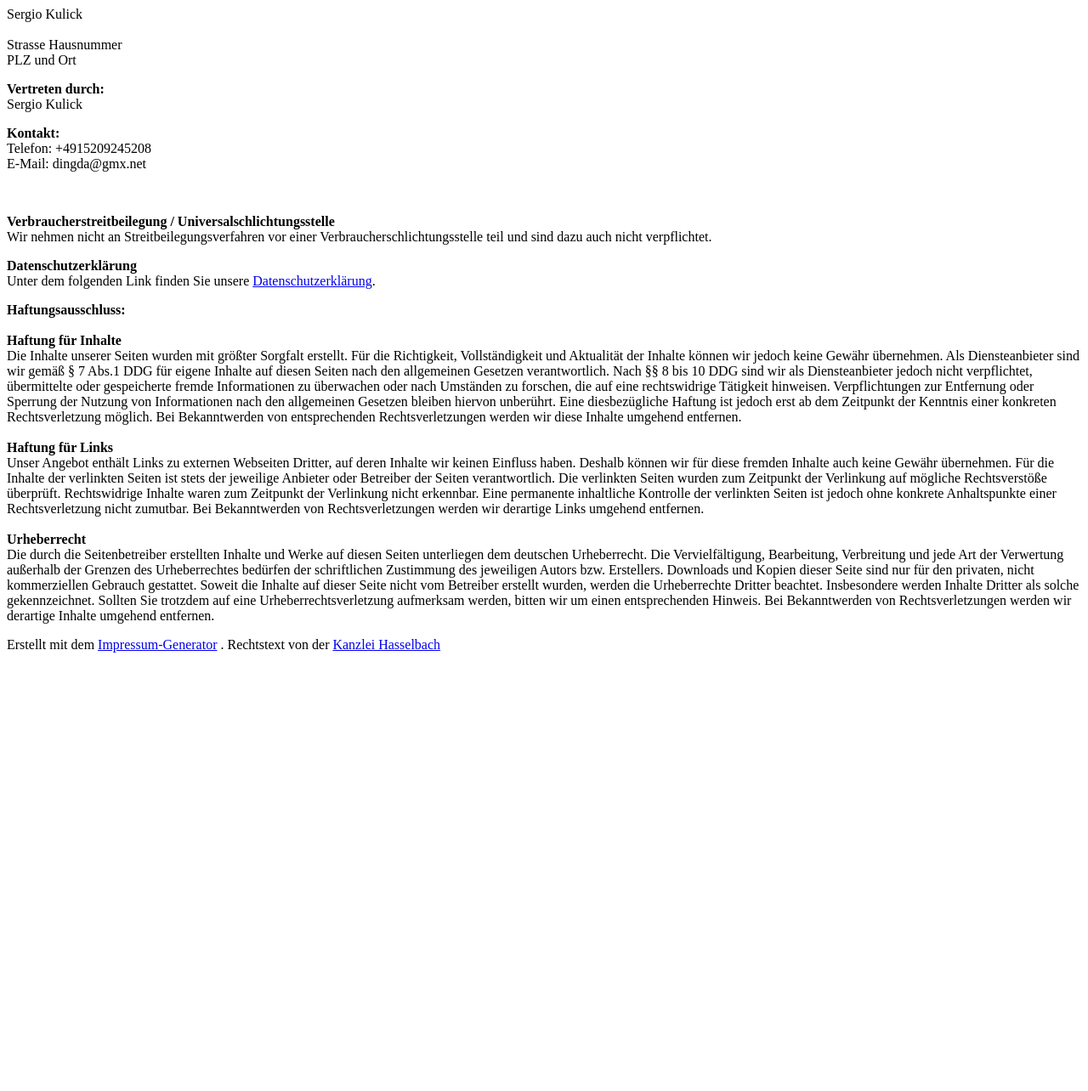
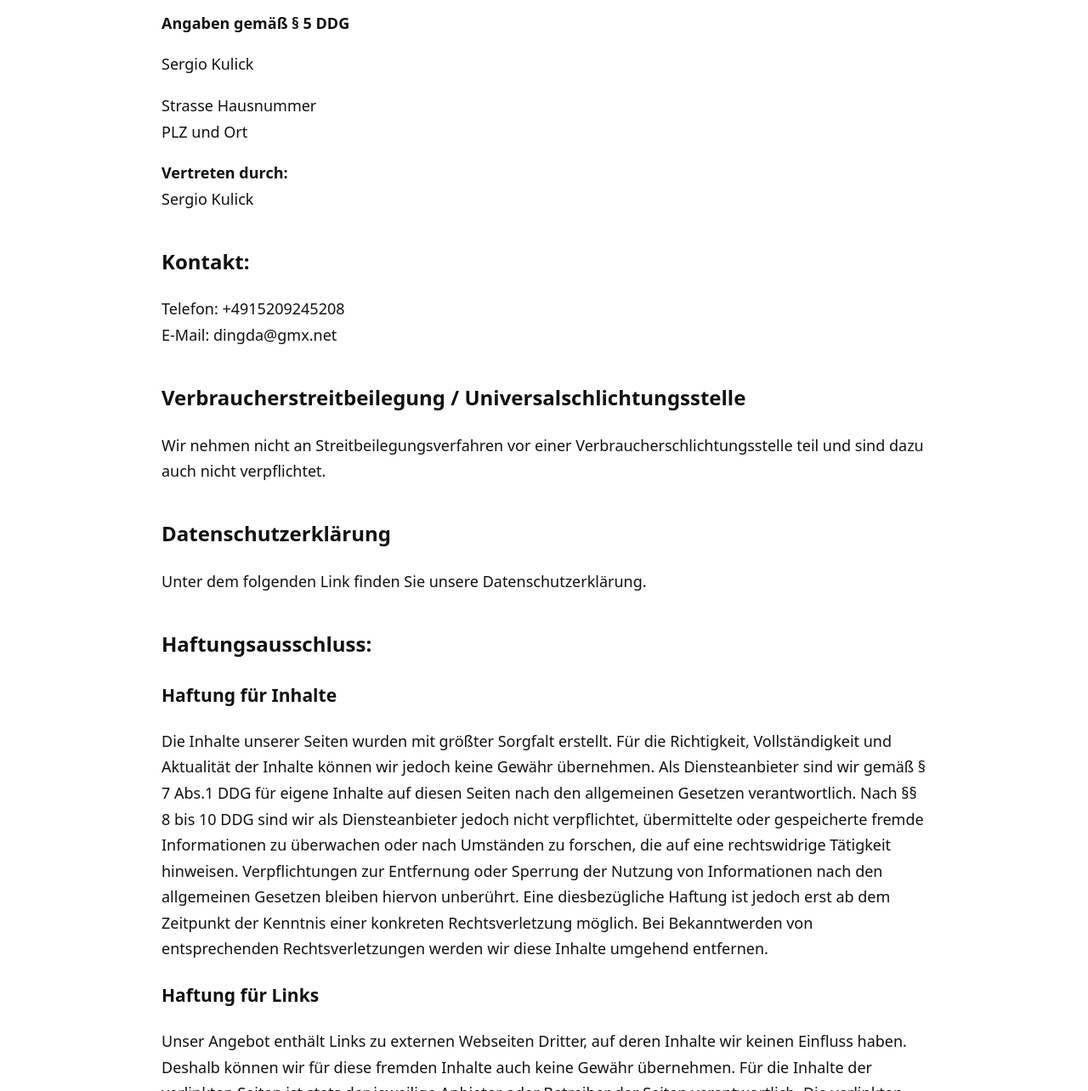
Before and after one commit to sergio2801/Impressum, a plain HTML site: page docs/index.html in a window 1280 px wide. Shown: the part 92-1376 px from the top of the page at 85% size. Before the commit the page ends 876 px from the top, so only its background shows below. Drawn offline with Linux system fonts and the light colour scheme.

Commit message:
Update index.html

```diff
--- a/docs/index.html
+++ b/docs/index.html
@@ -1,27 +1,121 @@
+<!doctype html>
+<html lang="de">
+<head>
+  <meta charset="utf-8">
+  <title>Impressum – Donkey Bridge</title>
+  <meta name="viewport" content="width=device-width, initial-scale=1">
+  <style>
+    body {
+      font-family: system-ui, -apple-system, Segoe UI, Roboto, Arial, sans-serif;
+      line-height: 1.7;
+      background: #ffffff;
+      color: #111;
+      margin: 0;
+      padding: 28px;
+      font-size: 18px;
+    }
+    .container {
+      max-width: 900px;
+      margin: 0 auto;
+    }
+    h1 {
+      font-size: 2rem;
+      margin-top: 0;
+    }
+    h2 {
+      font-size: 1.5rem;
+      margin-top: 1.6em;
+    }
+    footer {
+      margin-top: 42px;
+      font-size: 1rem;
+      color: #555;
+    }
+  </style>
+</head>
+<body>
+  <div class="container">
+
     <h1>Impressum Donkey Bridge und Donkey Bridge Lite</h1>
-<p>Angaben gemäß § 5 DDG</p>
-<p>Sergio Kulick<br>
-<br>
+
+    <p><strong>Angaben gemäß § 5 DDG</strong></p>
+
+    <p>
+      Sergio Kulick
+    </p>
+
+    <p>
       Strasse Hausnummer<br>
-PLZ und Ort <br>
+      PLZ und Ort
     </p>
-<p> <strong>Vertreten durch: </strong><br>
-Sergio Kulick<br>
+
+    <p>
+      <strong>Vertreten durch:</strong><br>
+      Sergio Kulick
     </p>
-<p><strong>Kontakt:</strong> <br>
+
+    <h2>Kontakt:</h2>
+    <p>
       Telefon: +4915209245208<br>
-E-Mail: <a>dingda@gmx.net</a></br></p>
-<br></p>
-<p><strong>Verbraucherstreitbeilegung / Universalschlichtungsstelle</strong>
-<br>Wir nehmen nicht an Streitbeilegungsverfahren vor einer Verbraucherschlichtungsstelle teil und sind dazu auch nicht verpflichtet.
+      E-Mail: dingda@gmx.net
     </p>
-<p><strong>Datenschutzerklärung</strong><br>
-Unter dem folgenden Link finden Sie unsere <a href="https://github.com/sergio2801/DonkeyBridge" target="_blank">Datenschutzerklärung</a>.
+
+    <h2>Verbraucherstreitbeilegung / Universalschlichtungsstelle</h2>
+    <p>
+      Wir nehmen nicht an Streitbeilegungsverfahren vor einer Verbraucherschlichtungsstelle teil
+      und sind dazu auch nicht verpflichtet.
     </p>
-<p><strong>Haftungsausschluss: </strong>
-<br><br><strong>Haftung für Inhalte</strong><br>
-Die Inhalte unserer Seiten wurden mit größter Sorgfalt erstellt. Für die Richtigkeit, Vollständigkeit und Aktualität der Inhalte können wir jedoch keine Gewähr übernehmen. Als Diensteanbieter sind wir gemäß § 7 Abs.1 DDG für eigene Inhalte auf diesen Seiten nach den allgemeinen Gesetzen verantwortlich. Nach §§ 8 bis 10 DDG sind wir als Diensteanbieter jedoch nicht verpflichtet, übermittelte oder gespeicherte fremde Informationen zu überwachen oder nach Umständen zu forschen, die auf eine rechtswidrige Tätigkeit hinweisen. Verpflichtungen zur Entfernung oder Sperrung der Nutzung von Informationen nach den allgemeinen Gesetzen bleiben hiervon unberührt. Eine diesbezügliche Haftung ist jedoch erst ab dem Zeitpunkt der Kenntnis einer konkreten Rechtsverletzung möglich. Bei Bekanntwerden von entsprechenden Rechtsverletzungen werden wir diese Inhalte umgehend entfernen.<br><br><strong>Haftung für Links</strong><br>
-Unser Angebot enthält Links zu externen Webseiten Dritter, auf deren Inhalte wir keinen Einfluss haben. Deshalb können wir für diese fremden Inhalte auch keine Gewähr übernehmen. Für die Inhalte der verlinkten Seiten ist stets der jeweilige Anbieter oder Betreiber der Seiten verantwortlich. Die verlinkten Seiten wurden zum Zeitpunkt der Verlinkung auf mögliche Rechtsverstöße überprüft. Rechtswidrige Inhalte waren zum Zeitpunkt der Verlinkung nicht erkennbar. Eine permanente inhaltliche Kontrolle der verlinkten Seiten ist jedoch ohne konkrete Anhaltspunkte einer Rechtsverletzung nicht zumutbar. Bei Bekanntwerden von Rechtsverletzungen werden wir derartige Links umgehend entfernen.<br><br><strong>Urheberrecht</strong><br>
-Die durch die Seitenbetreiber erstellten Inhalte und Werke auf diesen Seiten unterliegen dem deutschen Urheberrecht. Die Vervielfältigung, Bearbeitung, Verbreitung und jede Art der Verwertung außerhalb der Grenzen des Urheberrechtes bedürfen der schriftlichen Zustimmung des jeweiligen Autors bzw. Erstellers. Downloads und Kopien dieser Seite sind nur für den privaten, nicht kommerziellen Gebrauch gestattet. Soweit die Inhalte auf dieser Seite nicht vom Betreiber erstellt wurden, werden die Urheberrechte Dritter beachtet. Insbesondere werden Inhalte Dritter als solche gekennzeichnet. Sollten Sie trotzdem auf eine Urheberrechtsverletzung aufmerksam werden, bitten wir um einen entsprechenden Hinweis. Bei Bekanntwerden von Rechtsverletzungen werden wir derartige Inhalte umgehend entfernen.</p>
-<p>Erstellt mit dem <a href="https://impressum-generator.de" rel="dofollow">Impressum-Generator</a> . Rechtstext von der <a href="https://www.kanzlei-hasselbach.de/" rel="dofollow">Kanzlei Hasselbach</a>
+
+    <h2>Datenschutzerklärung</h2>
+    <p>
+      Unter dem folgenden Link finden Sie unsere Datenschutzerklärung.
     </p>
+
+    <h2>Haftungsausschluss:</h2>
+
+    <h3>Haftung für Inhalte</h3>
+    <p>
+      Die Inhalte unserer Seiten wurden mit größter Sorgfalt erstellt. Für die Richtigkeit,
+      Vollständigkeit und Aktualität der Inhalte können wir jedoch keine Gewähr übernehmen.
+      Als Diensteanbieter sind wir gemäß § 7 Abs.1 DDG für eigene Inhalte auf diesen Seiten
+      nach den allgemeinen Gesetzen verantwortlich. Nach §§ 8 bis 10 DDG sind wir als Diensteanbieter
+      jedoch nicht verpflichtet, übermittelte oder gespeicherte fremde Informationen zu überwachen
+      oder nach Umständen zu forschen, die auf eine rechtswidrige Tätigkeit hinweisen. Verpflichtungen
+      zur Entfernung oder Sperrung der Nutzung von Informationen nach den allgemeinen Gesetzen bleiben
+      hiervon unberührt. Eine diesbezügliche Haftung ist jedoch erst ab dem Zeitpunkt der Kenntnis einer
+      konkreten Rechtsverletzung möglich. Bei Bekanntwerden von entsprechenden Rechtsverletzungen
+      werden wir diese Inhalte umgehend entfernen.
+    </p>
+
+    <h3>Haftung für Links</h3>
+    <p>
+      Unser Angebot enthält Links zu externen Webseiten Dritter, auf deren Inhalte wir keinen Einfluss haben.
+      Deshalb können wir für diese fremden Inhalte auch keine Gewähr übernehmen. Für die Inhalte der verlinkten
+      Seiten ist stets der jeweilige Anbieter oder Betreiber der Seiten verantwortlich. Die verlinkten Seiten
+      wurden zum Zeitpunkt der Verlinkung auf mögliche Rechtsverstöße überprüft. Rechtswidrige Inhalte waren zum
+      Zeitpunkt der Verlinkung nicht erkennbar. Eine permanente inhaltliche Kontrolle der verlinkten Seiten ist
+      jedoch ohne konkrete Anhaltspunkte einer Rechtsverletzung nicht zumutbar. Bei Bekanntwerden von
+      Rechtsverletzungen werden wir derartige Links umgehend entfernen.
+    </p>
+
+    <h3>Urheberrecht</h3>
+    <p>
+      Die durch die Seitenbetreiber erstellten Inhalte und Werke auf diesen Seiten unterliegen dem deutschen
+      Urheberrecht. Die Vervielfältigung, Bearbeitung, Verbreitung und jede Art der Verwertung außerhalb der
+      Grenzen des Urheberrechtes bedürfen der schriftlichen Zustimmung des jeweiligen Autors bzw. Erstellers.
+      Downloads und Kopien dieser Seite sind nur für den privaten, nicht kommerziellen Gebrauch gestattet.
+      Soweit die Inhalte auf dieser Seite nicht vom Betreiber erstellt wurden, werden die Urheberrechte Dritter
+      beachtet. Insbesondere werden Inhalte Dritter als solche gekennzeichnet. Sollten Sie trotzdem auf eine
+      Urheberrechtsverletzung aufmerksam werden, bitten wir um einen entsprechenden Hinweis. Bei Bekanntwerden
+      von Rechtsverletzungen werden wir derartige Inhalte umgehend entfernen.
+    </p>
+
+    <footer>
+      <p>
+        Erstellt mit dem Impressum-Generator . Rechtstext von der Kanzlei Hasselbach
+      </p>
+    </footer>
+
+  </div>
+</body>
+</html>
```
Lines whose indentation alone changed are shown as unchanged.
